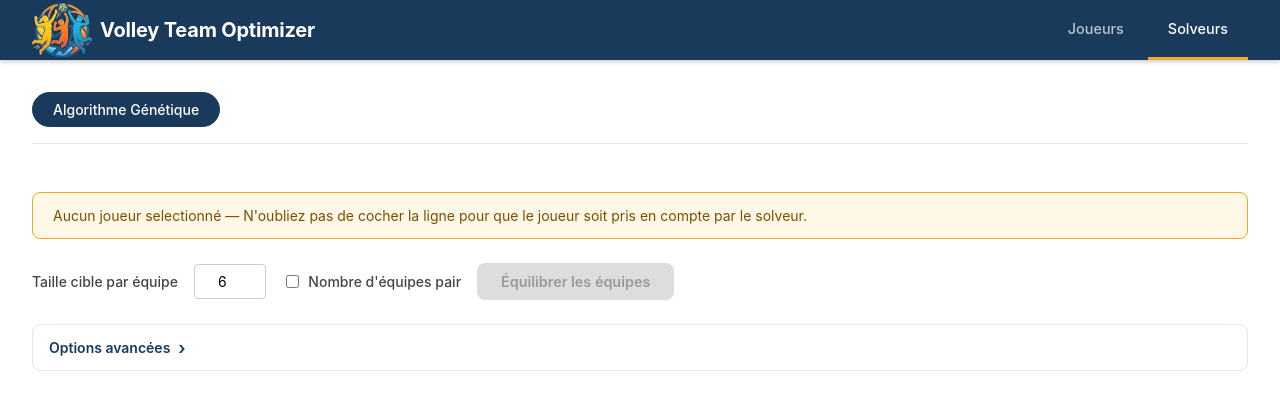
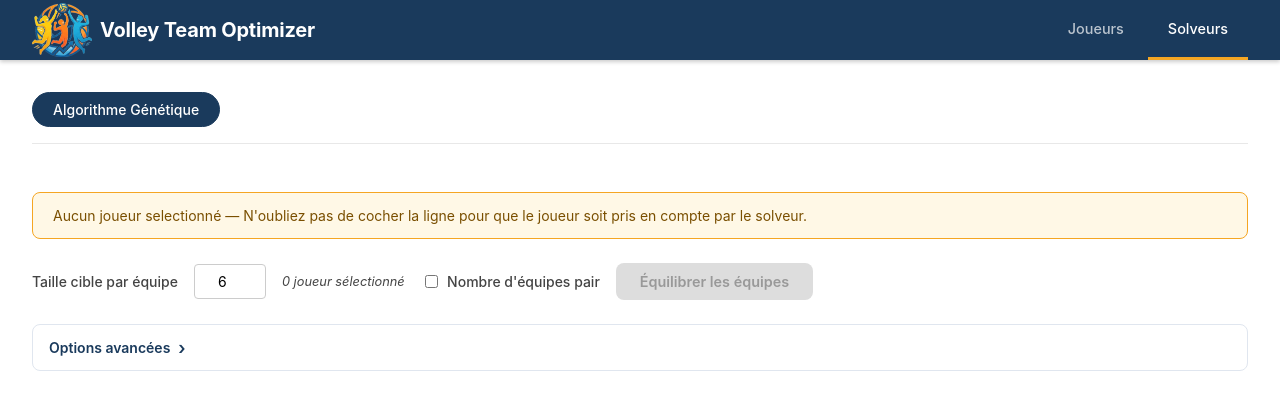
Before and after one commit to flobatard/VolleyTeamOptimizer, an Angular app: page /main/solver/genetic in a window 1280 px wide. Shown: the top 410 px of the page. Built offline with nearby package versions, Linux system fonts and the light colour scheme.

Commit message:
Adding number of player selected near team size

```diff
--- a/src/app/features/solvers/genetic-solver-component/genetic-solver-component.html
+++ b/src/app/features/solvers/genetic-solver-component/genetic-solver-component.html
@@ -16,6 +16,7 @@
       min="2"
       max="20"
     />
+    <span class="player-count">{{ players().length }} joueur{{ players().length > 1 ? 's' : '' }} sélectionné{{ players().length > 1 ? 's' : '' }}</span>
     <label class="control-label control-label--checkbox">
       <input
         type="checkbox"
--- a/src/app/features/solvers/genetic-solver-component/genetic-solver-component.scss
+++ b/src/app/features/solvers/genetic-solver-component/genetic-solver-component.scss
@@ -83,6 +83,12 @@
   width: 72px;
   padding: 0.5rem 0.625rem;
   text-align: center;
+}
+
+.player-count {
+  font-size: 0.8rem;
+  color: var(--color-text-secondary);
+  font-style: italic;
 }
 
 .run-btn {
```
